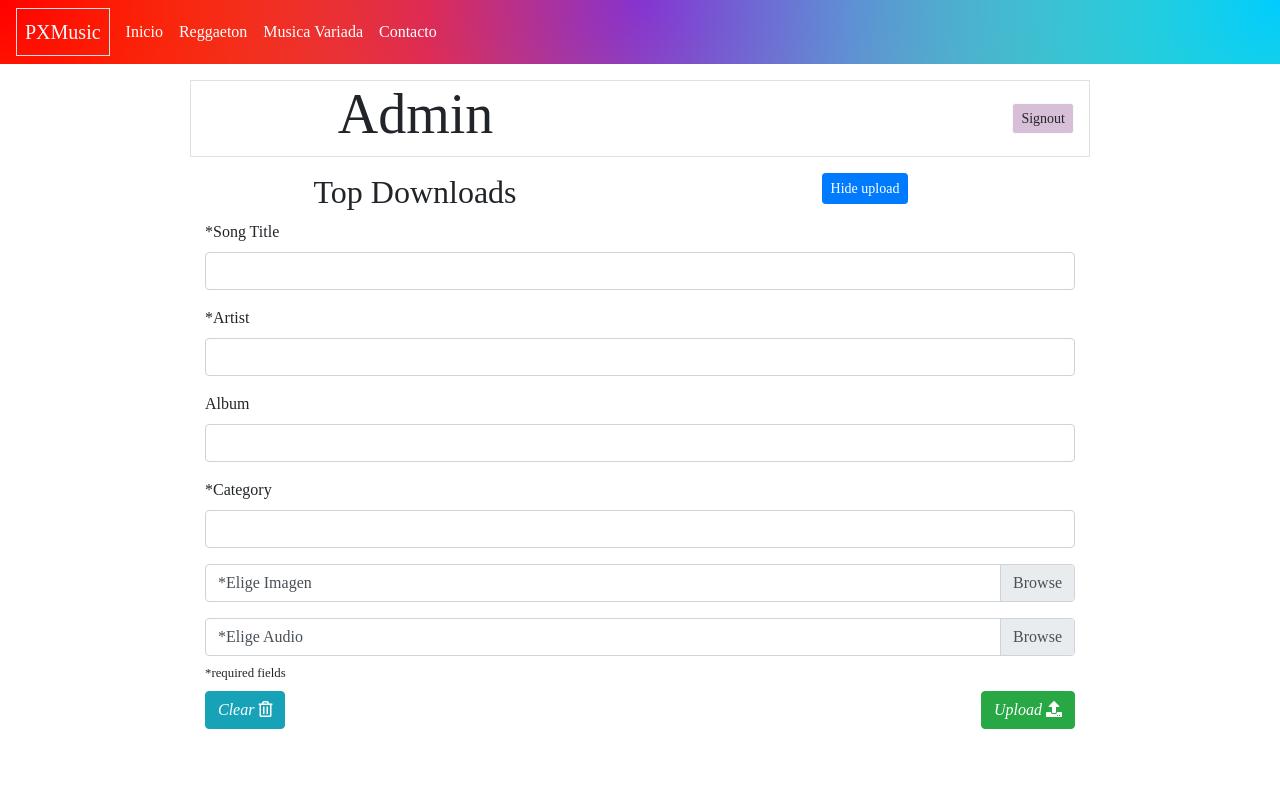
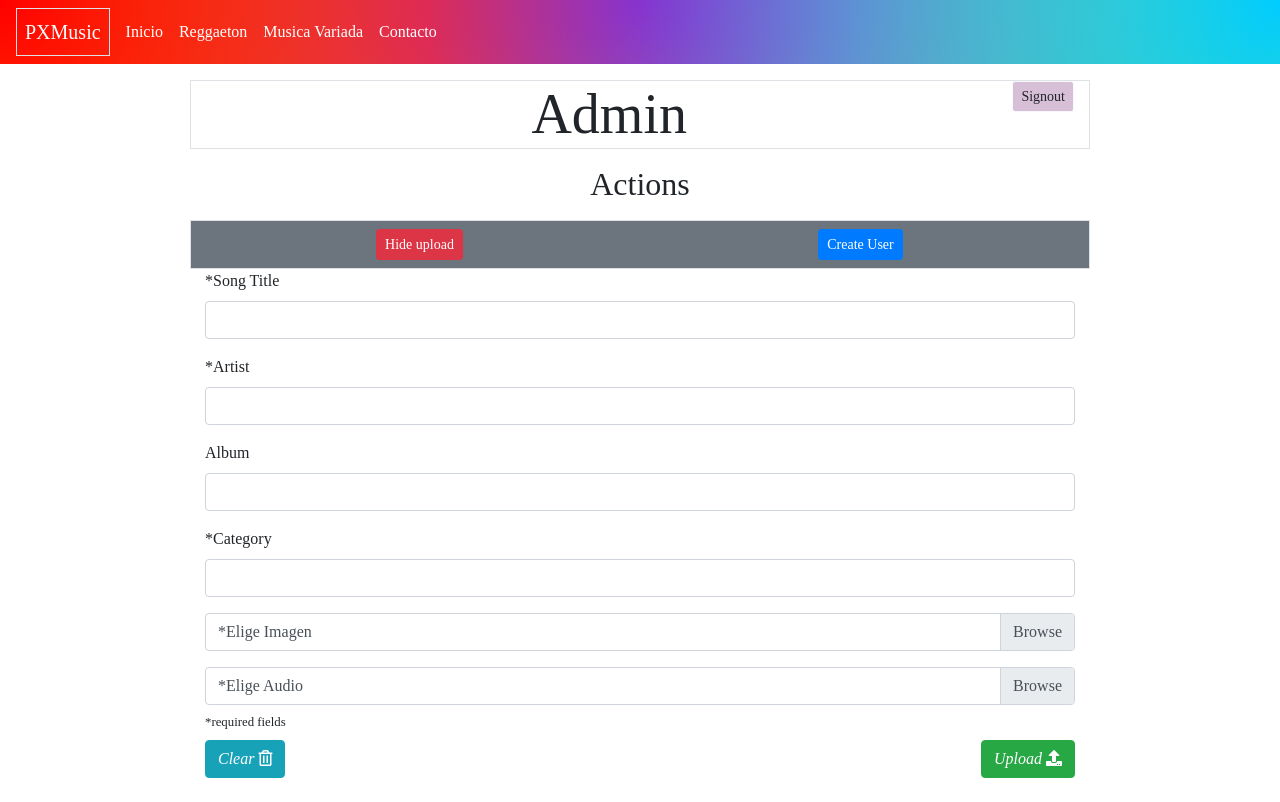
Before and after one commit to wilfredlopez/pxmusic, a React (Create React App) app: page /home/admin in a window 1280 px wide. Built offline with nearby package versions, Linux system fonts and the light colour scheme; sample sign-in values are in the browser's storage; a web font is replaced by a local one.

Commit message:
added preset to upload music from heroku

```diff
--- a/src/actions/index.js
+++ b/src/actions/index.js
@@ -3,14 +3,14 @@ import axios from 'axios'
 
 
 //tbd
-export const signUp = ({email, password}, callback) => {
+export const signUp = ({email, password, firstname , lastname, admin}, callback) => {
 
     return async (dispatch) =>{
 
         try{
-            const response = await axios.post('http://localhost:3090/signup',{email, password})
-            dispatch({type: AUTH_USER, payload: response.data.token})
-            localStorage.setItem('token', response.data.token)
+            const response = await axios.post('/users/create',{email, password, firstname, lastname, admin})
+            dispatch({type: AUTH_USER, payload: response.data[1].token})
+            localStorage.setItem('token', response.data[1].token)
             callback()
         }catch(err){
             dispatch({type: AUTH_ERROR, payload: 'Email already registered'})
@@ -27,6 +27,7 @@ export const signOut = ()=>{
         payload: ''
     }
 }
+
 
 
 //pxmusic set up
--- a/src/components/admin/Dashboard.js
+++ b/src/components/admin/Dashboard.js
@@ -26,23 +26,23 @@ class Dashboard extends React.Component{
         return (
         <div className="container">
         <div className="row border justify-content-center d-flex align-content-center">
-            <div className="col-sm-6 text-center">
-                <h1 className="display-4 mx-auto">Admin </h1>
-            </div>
-            <div className="col-sm-6 my-auto">
-                <p className="text-right my-auto text-center"><a id="db-logout" className="btn btn-light btn-sm float-right" href="/signout">Signout</a></p>
+            <div className="col-12 d-flex">
+                <h1 className="display-4 p-auto m-auto text-center">Admin </h1>
+                <p className="float-right"><a id="db-logout" className="btn btn-light btn-sm float-right" href="/signout">Signout</a></p>
             </div>
         </div>
 
             <div className="row mt-3">
-                <div className="col-sm-6">
-                        <h2 className="text-center">Top Downloads</h2>
+                <div className="col-12">
+                        <h2 className="text-center">Actions</h2>
                 </div>
-                <div className="col-sm-6 text-center">
+            </div>
+            <div className="row mt-2 p-2 border bg-secondary align-content-center justify-content-center d-flex">
+                <div className="col text-center">
                 {this.state.showUpload ?
                     <button
                         onClick={()=> {this.setState({showUpload: !this.state.showUpload})}}
-                        className="btn btn-primary text-center btn-sm">
+                        className="btn btn-danger text-center btn-sm">
                         Hide upload
                     </button>
                 :
@@ -52,6 +52,10 @@ class Dashboard extends React.Component{
                             Upload New
                     </button>
                 }
+                </div>
+
+                <div className="col text-center">
+                    <button className="btn btn-primary btn-sm">Create User</button>
                 </div>
             </div>
 
--- a/src/components/admin/NewFormN.js
+++ b/src/components/admin/NewFormN.js
@@ -64,13 +64,18 @@ const NewFormN = () => {
 
         try{
             SET_LOADING(true)
-            const res = await axios.post('/api/music/new',formData, options)
+
+            let URL = '/api/music/new'
+            URL = 'https://pxmusic.herokuapp.com/api/music/new'
+
+            const res = await axios.post(URL,formData, options)
             console.log(res)
             clearForm()
 
             }catch(err){
                 console.log('there was an error', err)
                 setPostError(err)
+                SET_LOADING(false)
             }
             SET_LOADING(false)
     }
@@ -179,10 +184,10 @@ const NewFormN = () => {
                 </div>
             <div className="col-12 mt-2">
                 <i className="btn btn-info text-right mb-3 float-left" onClick={clearForm} role="button">
-                <span className=""> Clear <i class="far fa-trash-alt"> </i></span>
+                <span className=""> Clear <i className="far fa-trash-alt"> </i></span>
                 </i>
                 <button type="submit" className="btn btn-success text-right mb-3">
-                    <i className="">Upload </i><i class="fas fa-upload"></i>
+                    <i className="">Upload </i><i className="fas fa-upload"></i>
                 </button>
 
             </div>
```
Also changed, not shown: 14 other files (tests, documents, lock files or other folders).
